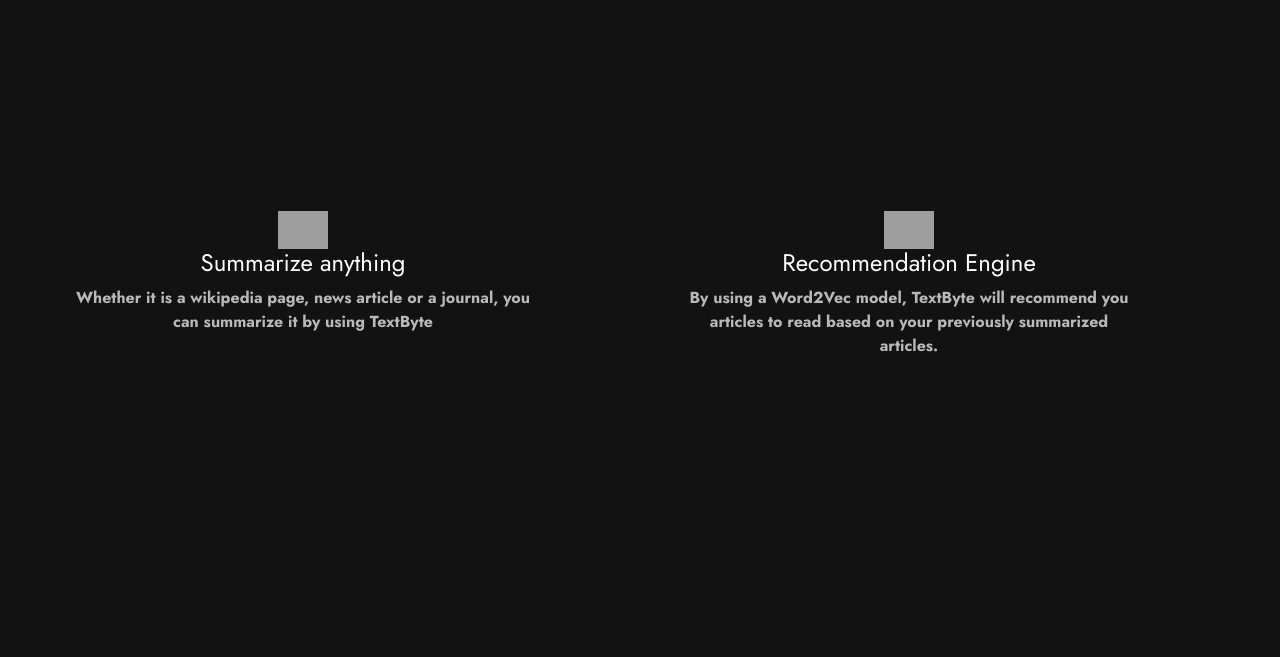
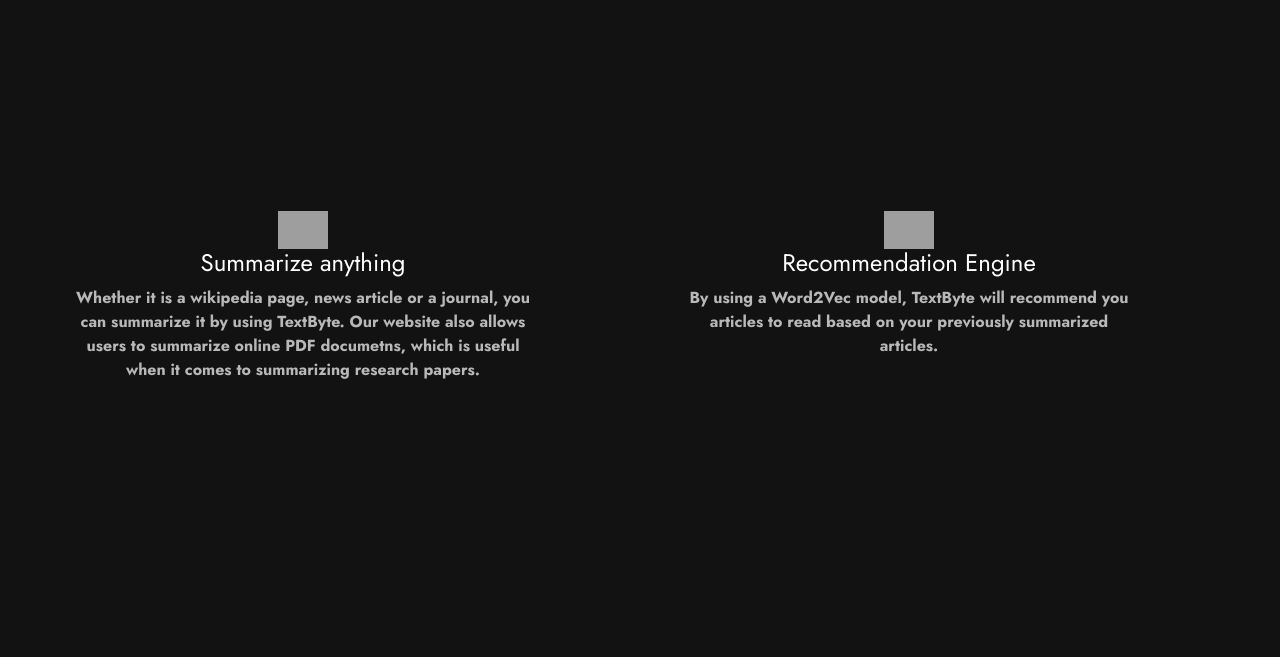
Before and after one commit to AndreLiu1225/Enigma, a Flask app: page /about in a window 1280 px wide. Shown: the part 441-1098 px from the top of the page. After the commit the page ends 820 px from the top, so only its background shows below. Run offline with Flask 2, Linux system fonts and the light colour scheme; parts of the project's set-up code (start-up, migrations or seed data) failed here and were passed over; some libraries are stand-ins or nearby versions; grey boxes are pictures that could not be loaded.

Commit message:
Update about.html

```diff
--- a/templates/about.html
+++ b/templates/about.html
@@ -72,7 +72,9 @@
     <div class="feature-box">
       <img src="https://joeveer.com/fylo/images/icon-any-file.svg">
       <h4>Summarize anything</h4>
-      <p>Whether it is a wikipedia page, news article or a journal, you can summarize it by using TextByte</p>
+      <p>Whether it is a wikipedia page, news article or a journal, you can summarize it by using TextByte. Our website also allows users to summarize online PDF documetns,
+        which is useful when it comes to summarizing research papers.
+      </p>
     </div>
   </div>
   <div class="feature-block">
@@ -82,11 +84,6 @@
       <p>By using a Word2Vec model, TextByte will recommend you articles to read based on your previously summarized articles.</p>
     </div>
   </div>
-  <div class="feature-block">
-    <div class="feature-box">
-      <img src="">
-    </div>
-  </div>
   <script type="text/javascript">
   rg4js('apiKey', 'cA7R7d2nm10PzVOYudfL8Q');
   rg4js('enablePulse', true);
```
